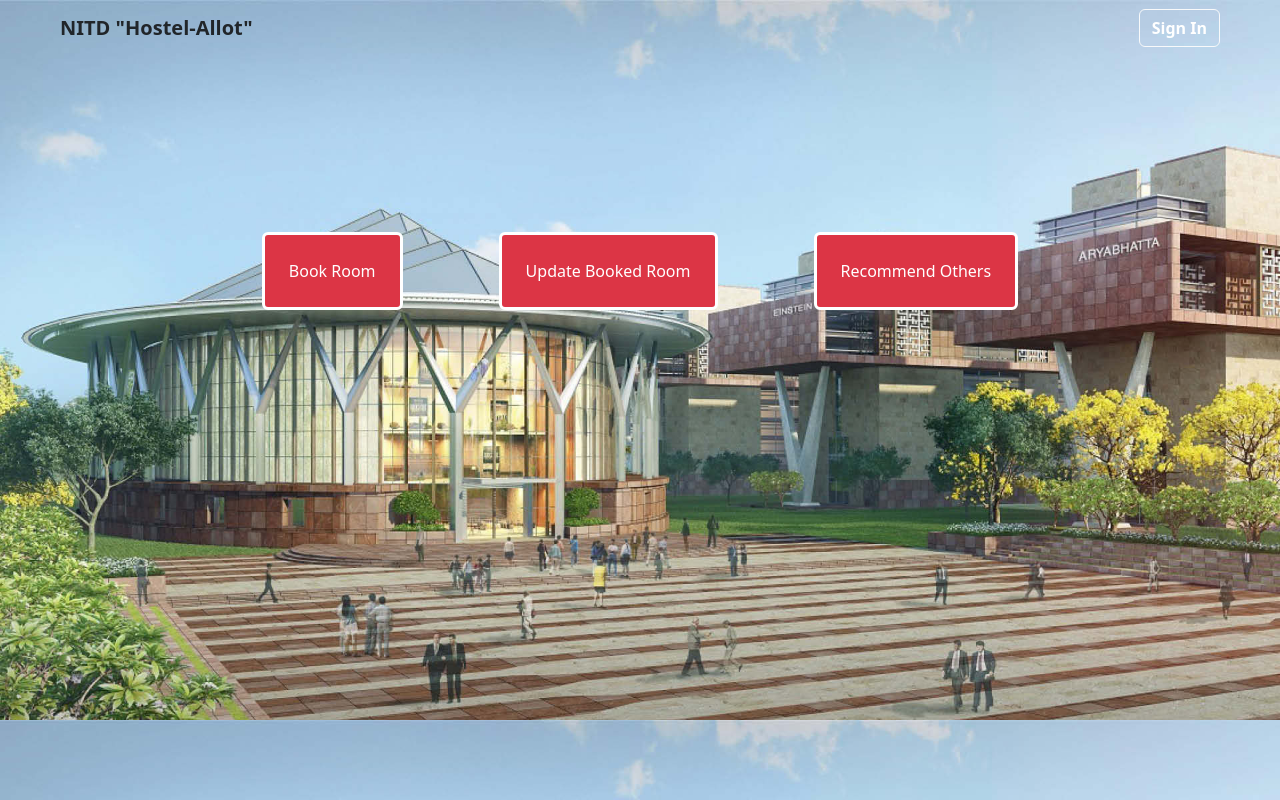
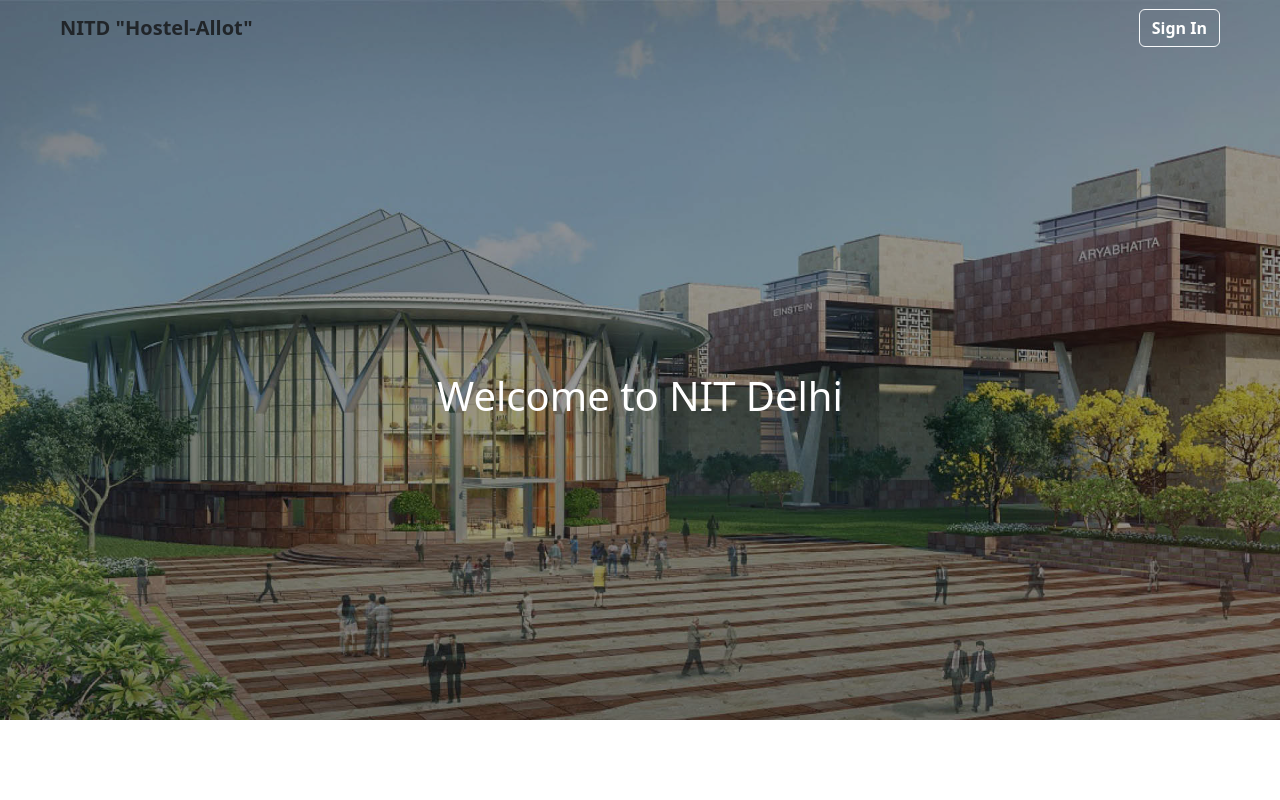
Before and after one commit to ShreyanshRaj22/roomAllot, a React (Create React App) app: page / in a window 1280 px wide. Built offline with nearby package versions, Linux system fonts and the light colour scheme; the HTML template or start-up script is replaced by a standard one.

Commit message:
Navbar and Banner Changes

```diff
--- a/src/App.js
+++ b/src/App.js
@@ -1,14 +1,12 @@
 import "./App.css";
 import Navbar from "./components/Navbar";
-import ButtonContainer from "./components/ButtonContainer";
+import Banner from "./components/Banner";
 
 function App() {
   return (
     <div className="App">
       <Navbar />
-      <div className="full-height-content">
-        <ButtonContainer />
-      </div>
+      <Banner />
     </div>
   );
 }
--- /dev/null
+++ b/src/components/Banner.js
@@ -0,0 +1,18 @@
+import React from "react";
+import bannerImage from "../images/banner.jpg";
+import "./banner.css"
+
+const Banner = () => {
+  return (
+    <div>
+      <div className="banner-container">
+        <img className="banner-image" src={bannerImage} alt="" />
+        <div className="centered-text">
+        <h1>Welcome to NIT Delhi </h1>
+      </div>
+      </div>
+    </div>
+  );
+};
+
+export default Banner;
--- a/src/components/Navbar.jsx
+++ b/src/components/Navbar.jsx
@@ -1,13 +1,13 @@
 import React from 'react'
-
+import "./navbar.css"
 export default function Navbar() {
   return (
     <div>
-        <nav class="navbar navbar-expand-lg navbar-light bg-light bg-transparent">
-            <div class="container-fluid mx-5">
-                <a class="navbar-brand fw-bold text-dark" href="#">NITD "Hostel-Allot"</a>
-                <form class="d-flex">
-                  <button class="btn btn-outline-light fw-bold text-white" type="submit">Sign In</button>
+        <nav className="freenav navbar navbar-expand-lg navbar-light bg-light bg-transparent">
+            <div className="container-fluid mx-5">
+                <a className="navbar-brand fw-bold text-dark" href="#">NITD "Hostel-Allot"</a>
+                <form className="d-flex">
+                  <button className="btn btn-outline-light fw-bold text-white" type="submit">Sign In</button>
                 </form>
             </div>
         </nav>
--- /dev/null
+++ b/src/components/banner.css
@@ -0,0 +1,25 @@
+/* YourBanner.css */
+.banner-container {
+  position: relative;
+  max-width: 100%;
+  height: 100vh;
+  overflow: hidden;
+}
+
+.banner-image {
+  width: 100%;
+  height: auto;
+  display: block;
+  filter: brightness(60%);
+}
+
+.centered-text {
+  position: absolute;
+  top: 50%;
+  left: 50%;
+  transform: translate(-50%, -50%);
+  text-align: center;
+  color: white; /* Set text color as needed */
+}
+
+/* Additional styles for the text, adjust as needed */
--- /dev/null
+++ b/src/components/navbar.css
@@ -0,0 +1,7 @@
+.freenav{
+    position: fixed;
+    width: 100%;
+    background-color: transparent;
+    z-index: 1000;
+    transition: background-color 0.3s ease;
+}
--- a/src/index.css
+++ b/src/index.css
@@ -6,8 +6,6 @@ body {
     sans-serif;
   -webkit-font-smoothing: antialiased;
   -moz-osx-font-smoothing: grayscale; */
-  background-image: url("./images/banner.jpg");
-  background-size: cover;
 }
 
 code {
```
